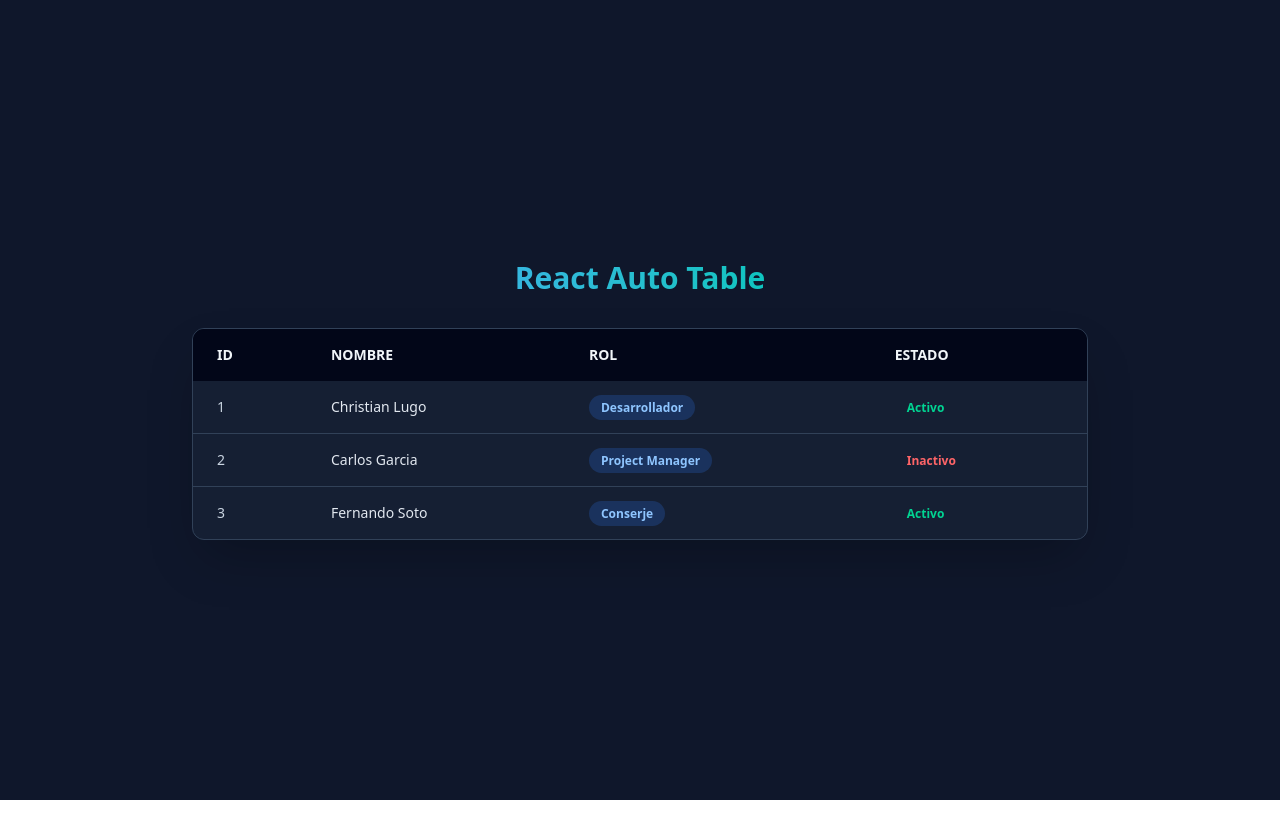
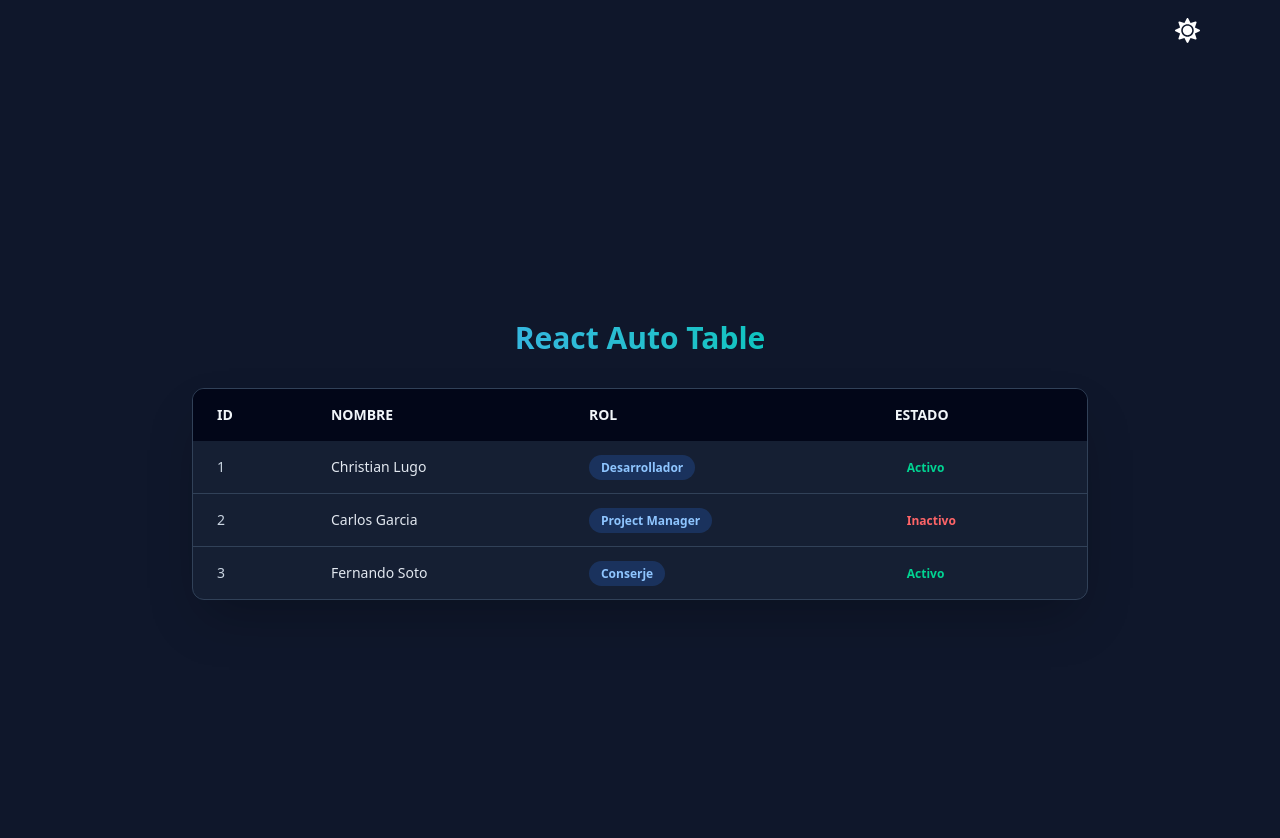
Before and after one commit to CarlosGarcia20/react-dynamic-table, a React (Vite) app: page / in a window 1280 px wide. Shown: the top 838 px of the page. Before the commit the page ends 800 px from the top, so only its background shows below. Built offline with nearby package versions, Linux system fonts and the light colour scheme.

Commit message:
Se agg el cambio de tema

```diff
--- a/index.html
+++ b/index.html
@@ -1,5 +1,5 @@
 <!doctype html>
-<html lang="en">
+<html lang="en" class="dark:bg-slate-900 dark bg-gray-200"  >
   <head>
     <meta charset="UTF-8" />
     <link rel="icon" type="image/svg+xml" href="/vite.svg" />
--- a/package.json
+++ b/package.json
@@ -13,6 +13,7 @@
     "@tailwindcss/vite": "^4.1.17",
     "react": "^19.2.0",
     "react-dom": "^19.2.0",
+    "react-icons": "^5.5.0",
     "tailwindcss": "^4.1.17"
   },
   "devDependencies": {
--- /dev/null
+++ b/src/App.tsx
@@ -0,0 +1,33 @@
+import { FaMoon, FaRegMoon, FaSun } from "react-icons/fa";
+import Table from "./components/table";
+import { useState } from "react";
+
+const App = () => {
+    const [isOn, setIsOn] = useState(true);
+
+    const handleToggle = () => {
+        setIsOn(!isOn)
+        if (isOn) {
+            document.querySelector('html')?.classList.remove('dark')
+        } else {
+            document.querySelector('html')?.classList.add('dark')
+        }
+    };
+
+    return (
+        <>
+            <nav className="sticky top-0  dark:bg-slate-900 h-15 flex items-center justify-end px-20">
+                <a
+                    className="hover:scale-110 cursor-pointer transition ease-in-out dark:text-white text-slate-900"
+                    onClick={handleToggle}
+                >
+                    {isOn ? <FaSun size={25} /> : <FaMoon size={25} />}
+                </a>
+
+            </nav>
+            <Table />
+        </>
+    )
+}
+
+export default App;
--- a/src/componentst/table.jsx
+++ b/src/components/table.jsx
@@ -1,4 +1,3 @@
-
 function Table() {
     const users = [
         { id: 1, name: "Christian Lugo", role: "Desarrollador", status: "Activo" },
@@ -7,7 +6,7 @@ function Table() {
     ];
 
     return (
-        <div className="min-h-screen bg-slate-900 text-slate-200 flex justify-center items-center p-5">
+        <div className="min-h-screen text-slate-200 flex justify-center items-center p-5">
             <div className="w-full max-w-4xl">
                 <h1 className="text-3xl font-bold mb-8 text-center text-transparent bg-clip-text bg-gradient-to-r from-blue-400 to-emerald-400">
                     React Auto Table
--- a/src/index.css
+++ b/src/index.css
@@ -1 +1,2 @@
 @import "tailwindcss";
+@custom-variant dark (&:where(.dark, .dark *));
--- a/src/main.jsx
+++ b/src/main.jsx
@@ -1,10 +1,10 @@
 import { StrictMode } from 'react'
 import { createRoot } from 'react-dom/client'
 import './index.css'
-import Table from './componentst/table.jsx'
+import App from './App'
 
 createRoot(document.getElementById('root')).render(
   <StrictMode>
-    <Table />
+    <App />
   </StrictMode>,
 )
```
Also changed, not shown: 1 other file (tests, documents, lock files or other folders).
